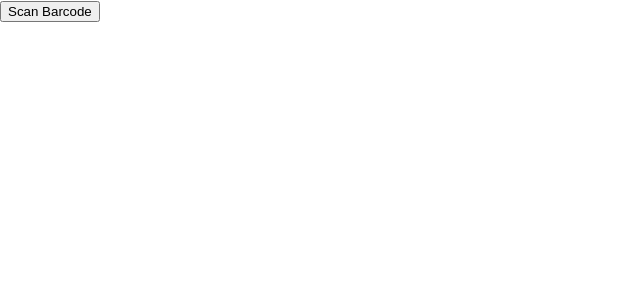
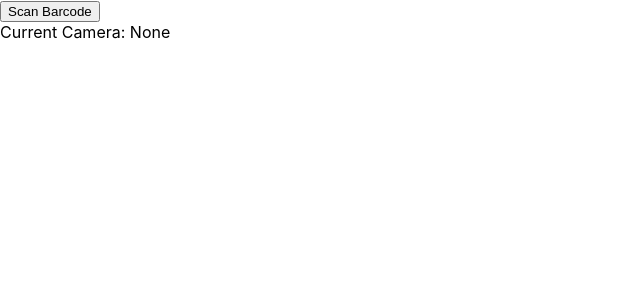
Before and after one commit to ronksks/scan-me, a React (Create React App) app: page / in a window 1280 px wide. Shown: the top 300 px of the page, without its empty margins (0-640 px from the left). Built offline with nearby package versions, Linux system fonts and the light colour scheme.

Commit message:
render what type of camera

```diff
--- a/src/App.js
+++ b/src/App.js
@@ -76,12 +76,16 @@ function App() {
         {scannedData && <p>Scanned Data: {scannedData}</p>}
         <div id="reader"></div>
       </div>
-      <div>
+      {/* <div>
         <ul>
           {cameras.map((item) => {
             return <li>{item.label}</li>;
           })}
         </ul>
+      </div> */}
+      <div>
+        Current Camera:{" "}
+        {cameras.length ? cameras[cameras.length - 1].label : "None"}
       </div>
     </div>
   );
```
